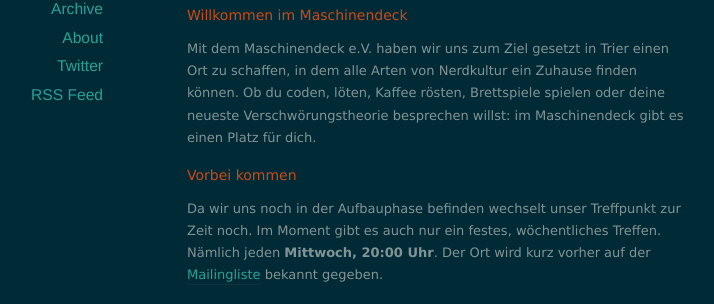
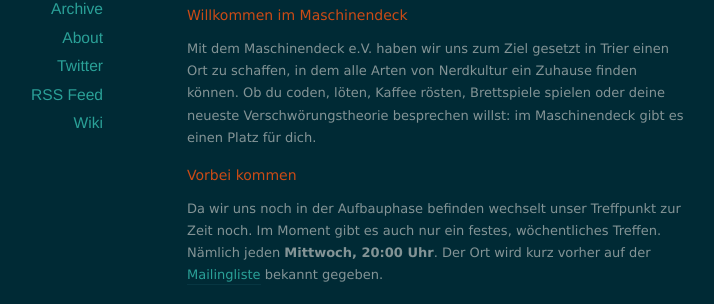
Before and after one commit to maschinendeck/maschinendeck.github.io, a Jekyll site: the page built from index.html, in a window 1280 px wide. Shown: the part 227-531 px from the top of the page, without its empty margins (203-917 px from the left). Built offline with Jekyll 4.4.1, drawn with Linux system fonts in a browser that asks for light colours; nearby versions of some CDN libraries; the list of posts is cut into pages by our own code.

Commit message:
Added wiki link.

```diff
--- a/_layouts/default.html
+++ b/_layouts/default.html
@@ -42,6 +42,7 @@
           <li><a href="/about">About</a></li>
           <li><a href="http://twitter.com/Maschinendeck_">Twitter</a></li>
           <li><a href="/feed.xml">RSS Feed</a></li>
+          <li><a href="http://wiki.maschinendeck.org">Wiki</a></li>
         </ul>
       </nav>
     </div>
```
